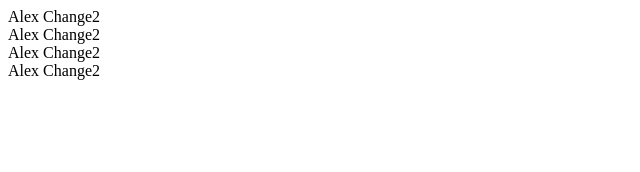
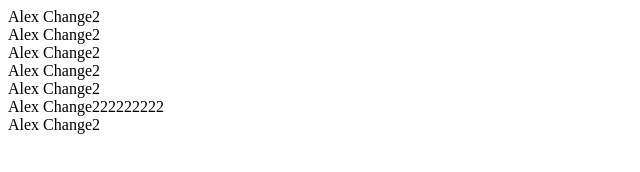
Before and after one commit to AlexandrLitkevich/education, a plain HTML site: page index.html in a window 1280 px wide. Shown: the whole page, without its empty margins (0-640 px from the left). Drawn offline with Linux system fonts and the light colour scheme.

Commit message:
third commid

```diff
--- a/index.html
+++ b/index.html
@@ -10,6 +10,9 @@
     <div>Alex Change2</div>
     <div>Alex Change2</div>
     <div>Alex Change2</div>
+    <div>Alex Change2</div>
+    <div>Alex Change222222222</div>
+    <div>Alex Change2</div>
 
 
   </body>
```
